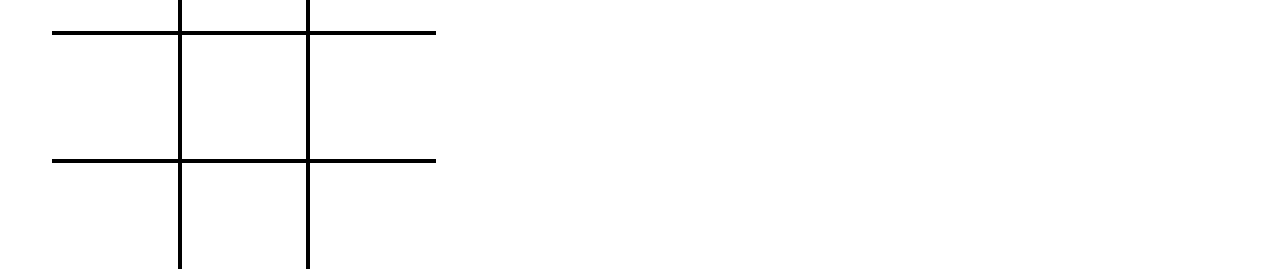
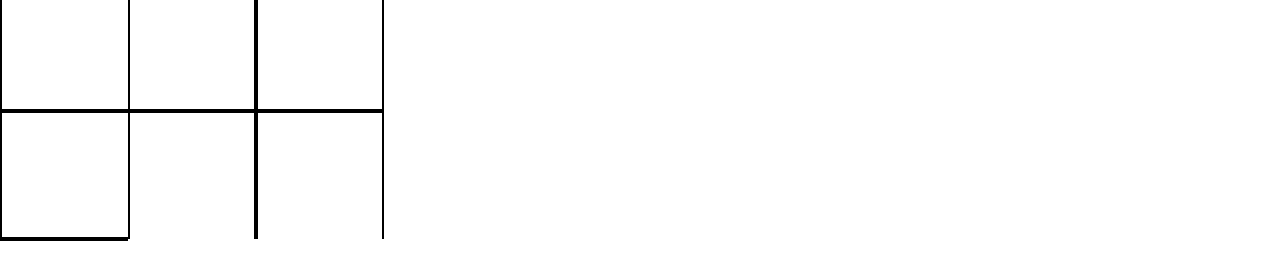
Before and after one commit to panditprakash/My-Tic-Tac-Toe-game, a plain HTML site: page index.html in a window 1280 px wide. Shown: the part 210-479 px from the top of the page. Drawn offline with Linux system fonts and the light colour scheme; files that its build step writes are made by us from their sources; files whose address does not match are found by name; a web font is replaced by a local one.

Commit message:
Update index.html

```diff
--- a/index.html
+++ b/index.html
@@ -5,7 +5,7 @@
     <meta http-equiv="X-UA-Compatible" content="IE=edge" />
     <meta name="viewport" content="width=device-width, initial-scale=1.0" />
     <title>Tic Tac Toe</title>
-    <link rel="stylesheet" href="style.css" />
+    <link rel="stylesheet" href="index.css" />
   </head>
   <body>
     <nav>
```
